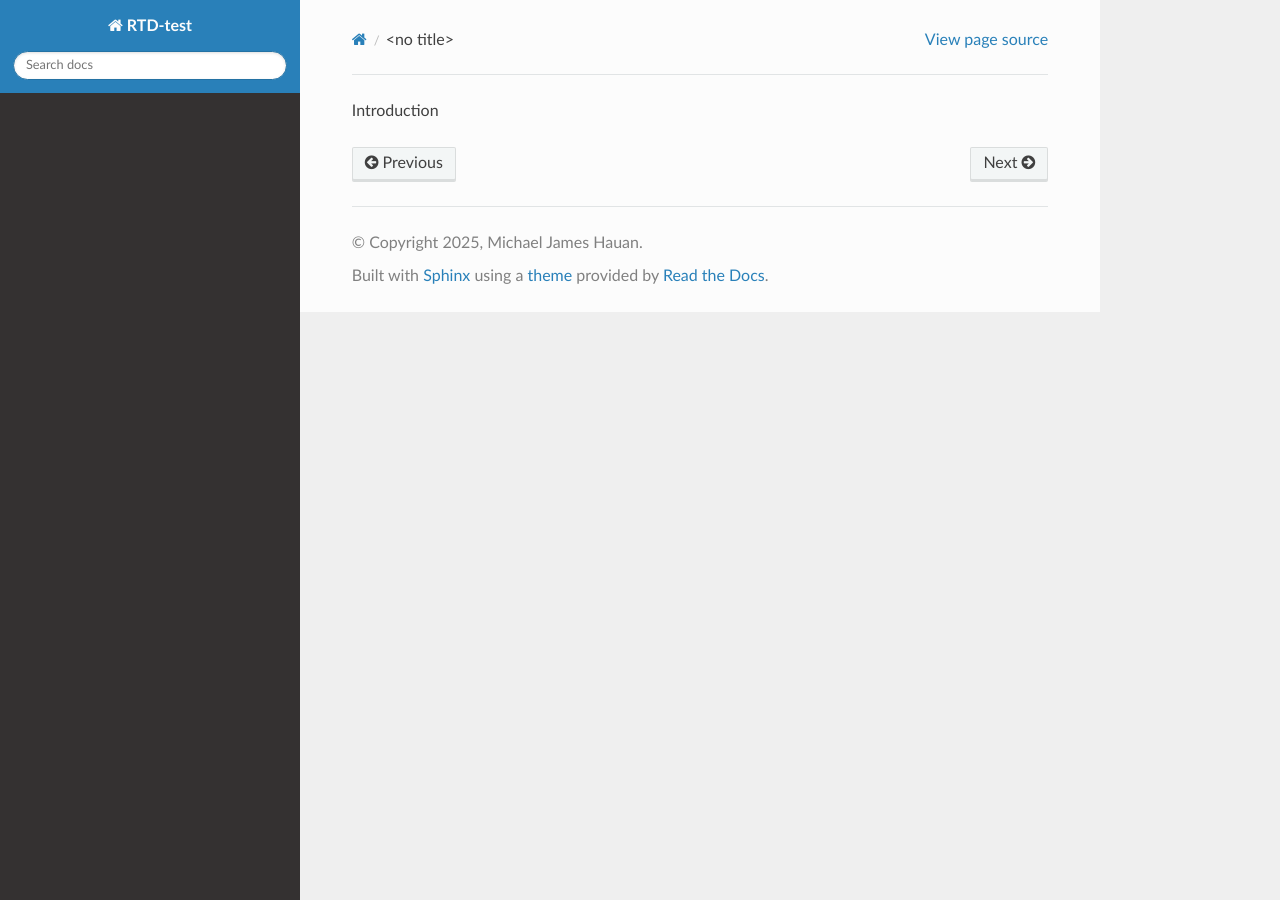
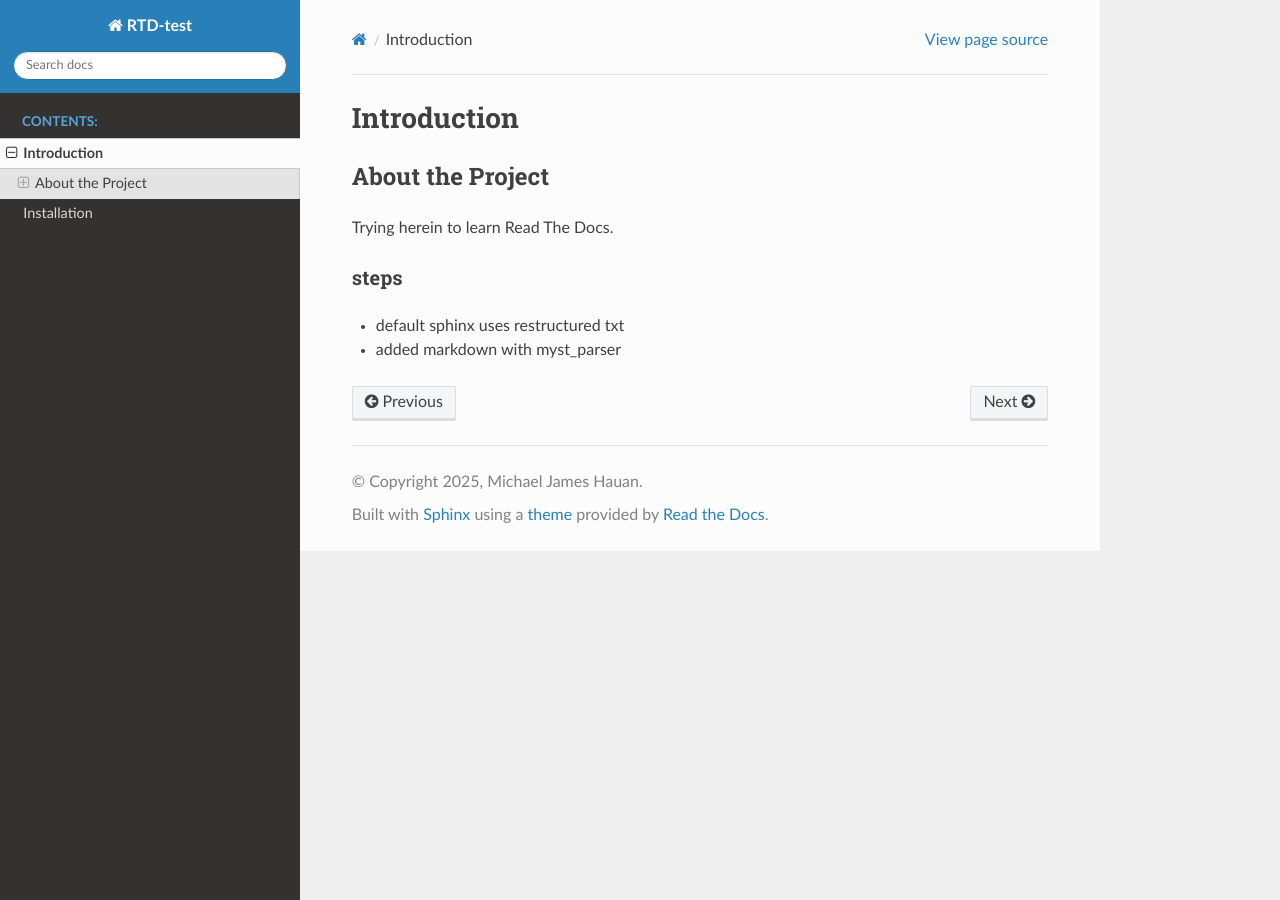
Before and after one commit to mijahauan/HF-Noise, a Sphinx documentation site: the page built from docs/source/introduction.md, in a window 1280 px wide. Built offline with Sphinx 7.4.7 and the Read the Docs theme 3.1.0, drawn with Linux system fonts in a browser that asks for light colours.

Commit message:
Converted rst to md

```diff
--- a/docs/requirements.txt
+++ b/docs/requirements.txt
@@ -1,2 +1,3 @@
 sphinx
 sphinx-rtd-theme
+myst-parser
--- a/docs/source/conf.py
+++ b/docs/source/conf.py
@@ -17,7 +17,8 @@ release = '0.0.1'
 extensions = [
 	'sphinx.ext.autodoc',
 	'sphinx.ext.viewcode',
-	'sphinx.ext.napoleon'
+	'sphinx.ext.napoleon',
+ 	'myst_parser'
 ]
 
 templates_path = ['_templates']
--- a/docs/source/installation.rst
+++ /dev/null
@@ -1 +0,0 @@
-Installation
--- /dev/null
+++ b/docs/source/introduction.md
@@ -0,0 +1,8 @@
+# Introduction
+
+## About the Project
+Trying herein to learn Read The Docs.
+
+### steps
+* default sphinx uses restructured txt
+* added markdown with myst_parser
--- a/docs/source/introduction.rst
+++ /dev/null
@@ -1 +0,0 @@
-Introduction
--- a/docs/source/usage.rst
+++ b/docs/source/usage.rst
@@ -1 +1,3 @@
-Usage
+# Usage
+
+## displayed default
```
Also changed, not shown: docs/source/installation.md (added, +5 -0 lines).
